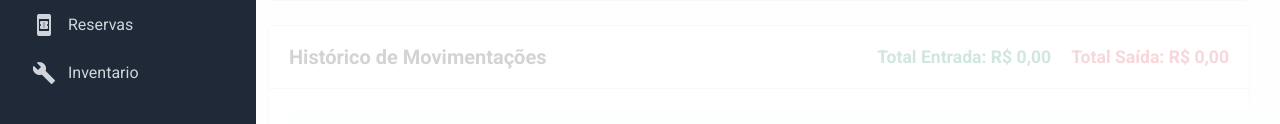
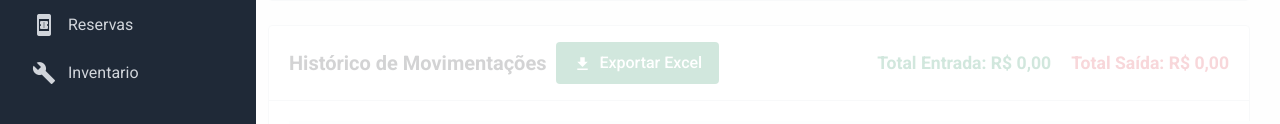
Before and after one commit to oliverlleo/estoque-2, a website with bundled scripts: page movimentacoes.html in a window 1280 px wide. Shown: the part 452-576 px from the top of the page. Built offline with nearby package versions, Linux system fonts and the light colour scheme; no server answers.

Commit message:
Adiciona botão de exportação Excel nas movimentações

```diff
--- a/movimentacoes.html
+++ b/movimentacoes.html
@@ -265,7 +265,13 @@
 
             <div class="card">
                 <div class="card-header mob-stack" style="display: flex; justify-content: space-between; align-items: center; gap: 10px;">
-                    <h3>Histórico de Movimentações</h3>
+                    <div class="mob-wrap" style="display: flex; align-items: center; gap: 10px;">
+                        <h3>Histórico de Movimentações</h3>
+                        <button type="button" id="btn-exportar-movimentacoes" class="btn btn-success mob-full-width" title="Exportar entradas e saídas filtradas para Excel">
+                            <span class="material-icons" style="font-size: 18px; vertical-align: middle; margin-right: 4px;">file_download</span>
+                            Exportar Excel
+                        </button>
+                    </div>
                     <div id="total-custo-container" class="mob-wrap" style="display: flex; gap: 20px; font-weight: bold; font-size: 1.1em;">
                         <div style="color: #198754;">
                             Total Entrada: <span id="total-entrada-valor">R$ 0,00</span>
@@ -472,6 +478,7 @@
         </div>
     </div>
     <script src="https://unpkg.com/imask"></script>
+    <script src="https://cdnjs.cloudflare.com/ajax/libs/xlsx/0.18.5/xlsx.full.min.js"></script>
     <script type="module" src="js/main.js"></script>
     <script type="module" src="js/movimentacoes.js?v=4"></script>
     <script type="module" src="js/global-search.js"></script>
```
